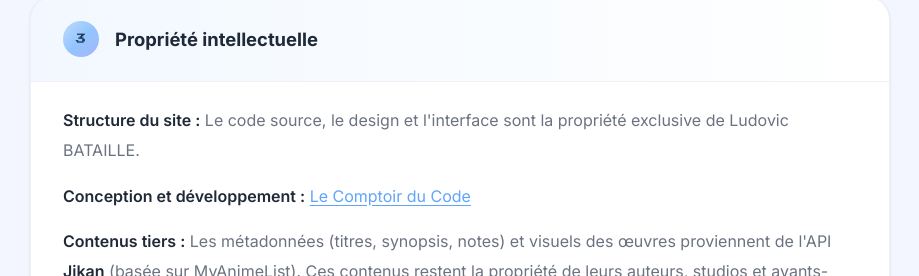
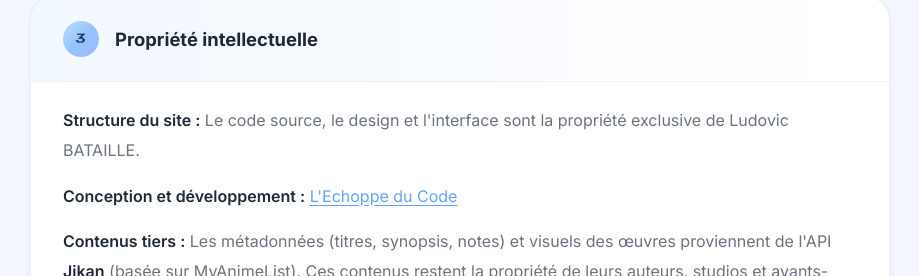
Before and after one commit to B-ludovic/okanime, a Next.js app in the folder frontend/: page /mentions-legales in a window 1280 px wide. Shown: the part 1068-1344 px from the top of the page, without its empty margins (180-1099 px from the left). Built offline with nearby package versions, Linux system fonts and the light colour scheme.

Commit message:
feat: mentions legales - mise a jour du concepteur

```diff
--- a/frontend/app/mentions-legales/page.js
+++ b/frontend/app/mentions-legales/page.js
@@ -63,7 +63,7 @@
               </p>
               <p>
                 <strong>Conception et développement :</strong>{' '}
-                <a href="https://www.lecomptoirducode.fr" target="_blank" rel="noopener noreferrer">Le Comptoir du Code</a>{' '}
+                <a href="https://www.lechoppeducode.com" target="_blank" rel="noopener noreferrer">L&apos;Echoppe du Code</a>{' '}
               </p>
               <p>
                 <strong>Contenus tiers :</strong> Les métadonnées (titres, synopsis, notes) et visuels des œuvres proviennent de l&apos;API{' '}
```
